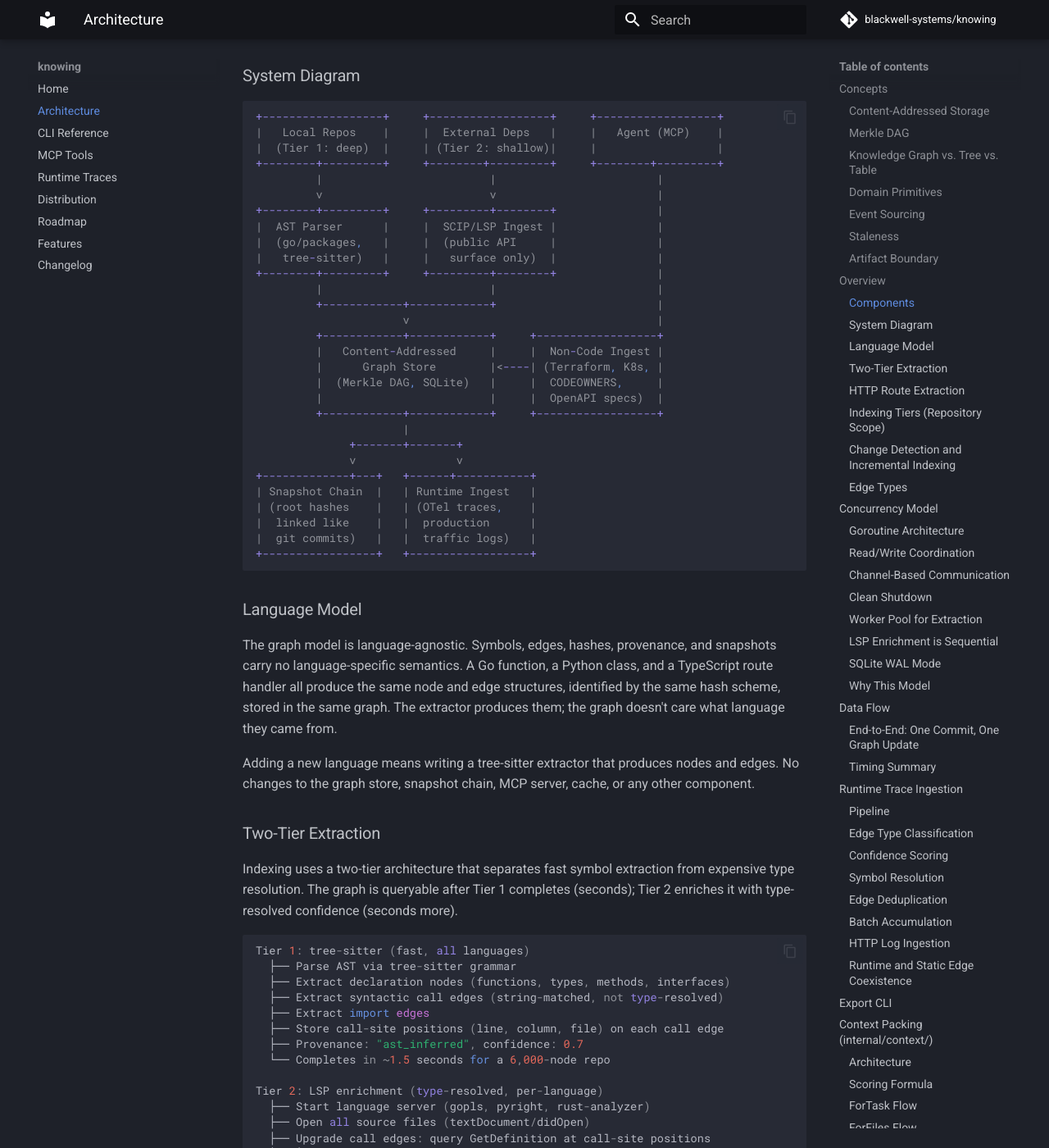
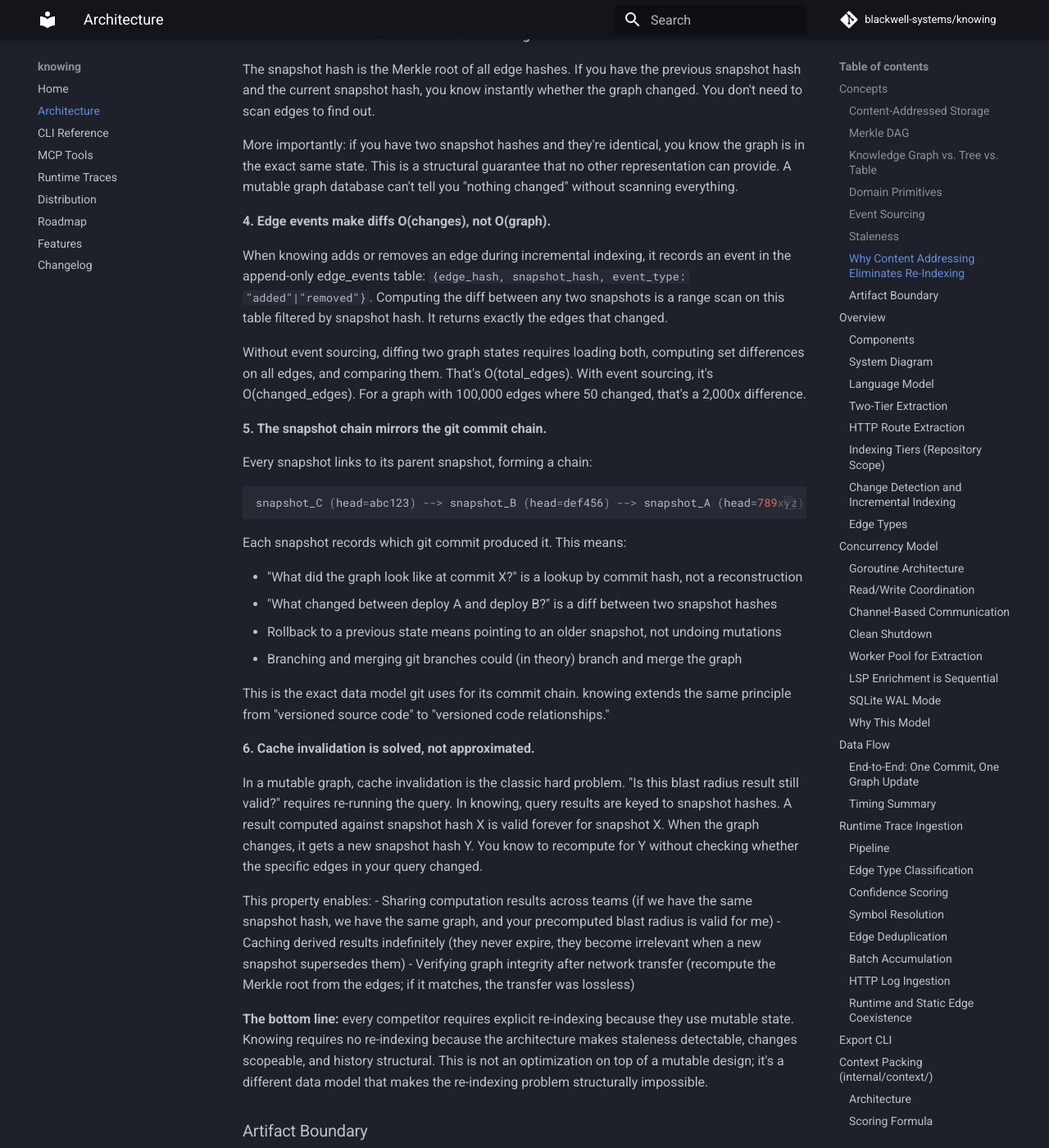
Before and after one commit to blackwell-systems/knowing, an MkDocs documentation site: the page built from docs/architecture.md, in a window 1280 px wide and 1400 px high, scrolled down 3743 px. Shown: the whole window at 82% size. Built offline with MkDocs 1.6.1 and Material for MkDocs 9.7.7, drawn with Linux system fonts in a browser that asks for light colours; comment, search, counter and statistics services are not loaded; some of the changed text lies outside the part shown.

Commit message:
docs: deep dive on content addressing, Merkle DAG, and why re-indexing is eliminated
Adds comprehensive section explaining the 6 structural properties that make
explicit re-indexing unnecessary: file content hashing, git-scoped changes,
Merkle root drift detection, O(changes) event-based diffing, snapshot chain
mirroring git commits, and structural cache invalidation. Positions this as
a fundamentally different data model from mutable-state competitors.

````diff
--- a/docs/architecture.md
+++ b/docs/architecture.md
@@ -72,6 +72,68 @@ This means:
 **Heuristic staleness:** An edge has not been re-confirmed by the indexer for N days, or a runtime edge has not been observed in production for N days. This requires time-based reasoning on top of the structural property.
 
 Both forms of staleness are exposed through the `StaleEdges` API. Structural staleness is authoritative. Heuristic staleness is advisory.
+
+### Why Content Addressing Eliminates Re-Indexing
+
+Every other code intelligence tool in the market requires explicit re-indexing. You change a file, and the tool must re-scan the entire codebase to update its model. Some are faster than others, but the fundamental operation is "throw away old state, rebuild from scratch."
+
+knowing never re-indexes unchanged code. The content-addressed architecture makes this structural, not heuristic:
+
+**1. File identity is a content hash.**
+
+When knowing indexes a file, it computes `sha256(file_contents)` and stores it as the file's identity. On the next index run, it recomputes this hash. If the hash matches, the file has not changed. All nodes and edges derived from it are still valid. Skip it entirely.
+
+This is the same mechanism git uses for its blob store: `git hash-object` computes the SHA of a file's contents. If two files have the same hash, they have the same content, regardless of where they live or what they're named.
+
+**2. Changed files scope the work.**
+
+When `.git/HEAD` changes (a new commit), knowing runs `git diff --name-status oldHead newHead` to get the exact set of changed, added, and deleted files. Only these files are re-processed:
+
+- **Changed files:** delete old nodes/edges derived from this file, re-extract, record edge events for what was added/removed
+- **Added files:** extract and insert (no cleanup needed)
+- **Deleted files:** delete all nodes/edges derived from this file, record removal events
+
+Everything else is untouched. In a typical commit that changes 3 files in a 10,000-file codebase, knowing processes 3 files. A full re-indexer processes 10,000.
+
+**3. The Merkle root detects drift without scanning.**
+
+The snapshot hash is the Merkle root of all edge hashes. If you have the previous snapshot hash and the current snapshot hash, you know instantly whether the graph changed. You don't need to scan edges to find out.
+
+More importantly: if you have two snapshot hashes and they're identical, you know the graph is in the exact same state. This is a structural guarantee that no other representation can provide. A mutable graph database can't tell you "nothing changed" without scanning everything.
+
+**4. Edge events make diffs O(changes), not O(graph).**
+
+When knowing adds or removes an edge during incremental indexing, it records an event in the append-only edge_events table: `{edge_hash, snapshot_hash, event_type: "added"|"removed"}`. Computing the diff between any two snapshots is a range scan on this table filtered by snapshot hash. It returns exactly the edges that changed.
+
+Without event sourcing, diffing two graph states requires loading both, computing set differences on all edges, and comparing them. That's O(total_edges). With event sourcing, it's O(changed_edges). For a graph with 100,000 edges where 50 changed, that's a 2,000x difference.
+
+**5. The snapshot chain mirrors the git commit chain.**
+
+Every snapshot links to its parent snapshot, forming a chain:
+
+```
+snapshot_C (head=abc123) --> snapshot_B (head=def456) --> snapshot_A (head=789xyz)
+```
+
+Each snapshot records which git commit produced it. This means:
+
+- "What did the graph look like at commit X?" is a lookup by commit hash, not a reconstruction
+- "What changed between deploy A and deploy B?" is a diff between two snapshot hashes
+- Rollback to a previous state means pointing to an older snapshot, not undoing mutations
+- Branching and merging git branches could (in theory) branch and merge the graph
+
+This is the exact data model git uses for its commit chain. knowing extends the same principle from "versioned source code" to "versioned code relationships."
+
+**6. Cache invalidation is solved, not approximated.**
+
+In a mutable graph, cache invalidation is the classic hard problem. "Is this blast radius result still valid?" requires re-running the query. In knowing, query results are keyed to snapshot hashes. A result computed against snapshot hash X is valid forever for snapshot X. When the graph changes, it gets a new snapshot hash Y. You know to recompute for Y without checking whether the specific edges in your query changed.
+
+This property enables:
+- Sharing computation results across teams (if we have the same snapshot hash, we have the same graph, and your precomputed blast radius is valid for me)
+- Caching derived results indefinitely (they never expire, they become irrelevant when a new snapshot supersedes them)
+- Verifying graph integrity after network transfer (recompute the Merkle root from the edges; if it matches, the transfer was lossless)
+
+**The bottom line:** every competitor requires explicit re-indexing because they use mutable state. Knowing requires no re-indexing because the architecture makes staleness detectable, changes scopeable, and history structural. This is not an optimization on top of a mutable design; it's a different data model that makes the re-indexing problem structurally impossible.
 
 ### Artifact Boundary
 
````
